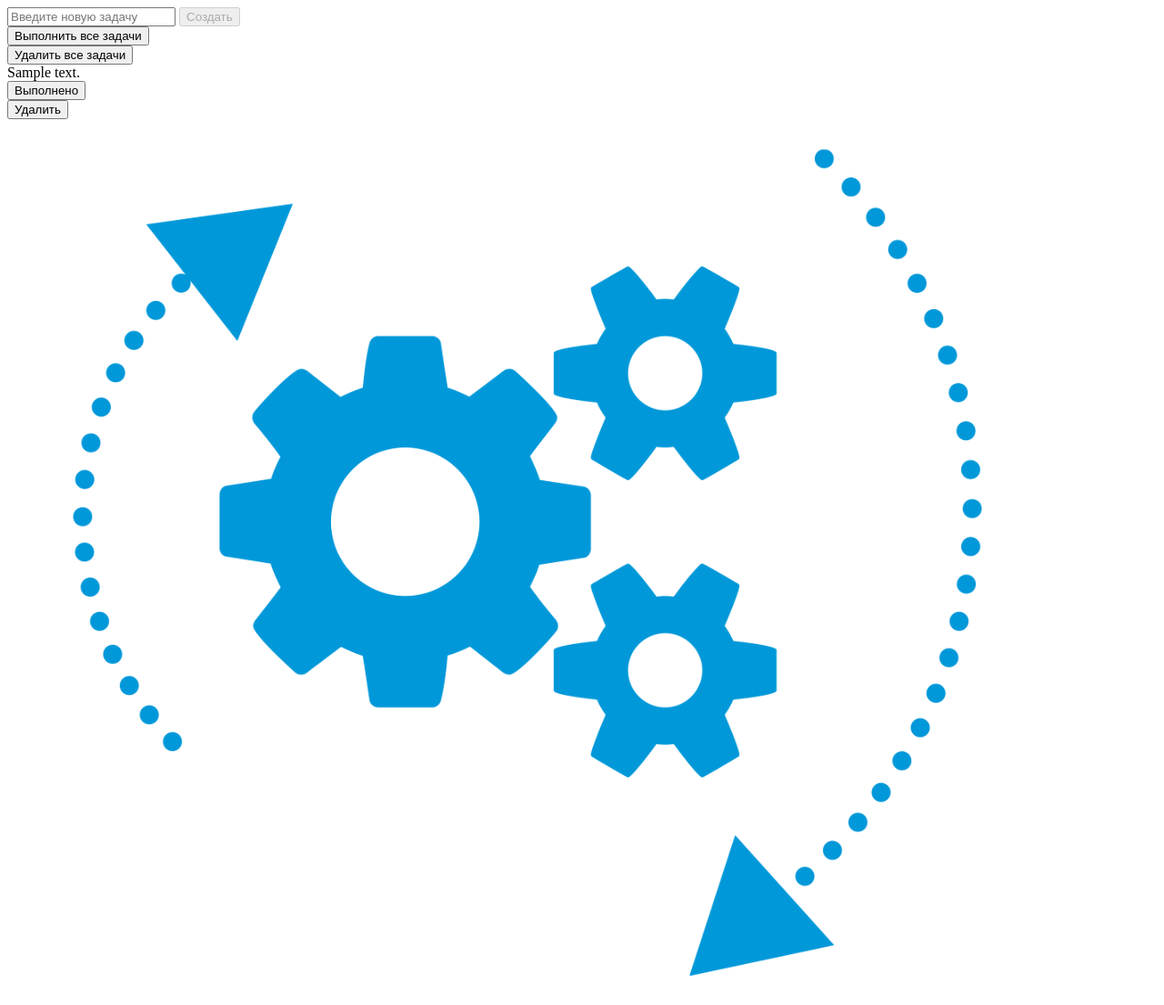
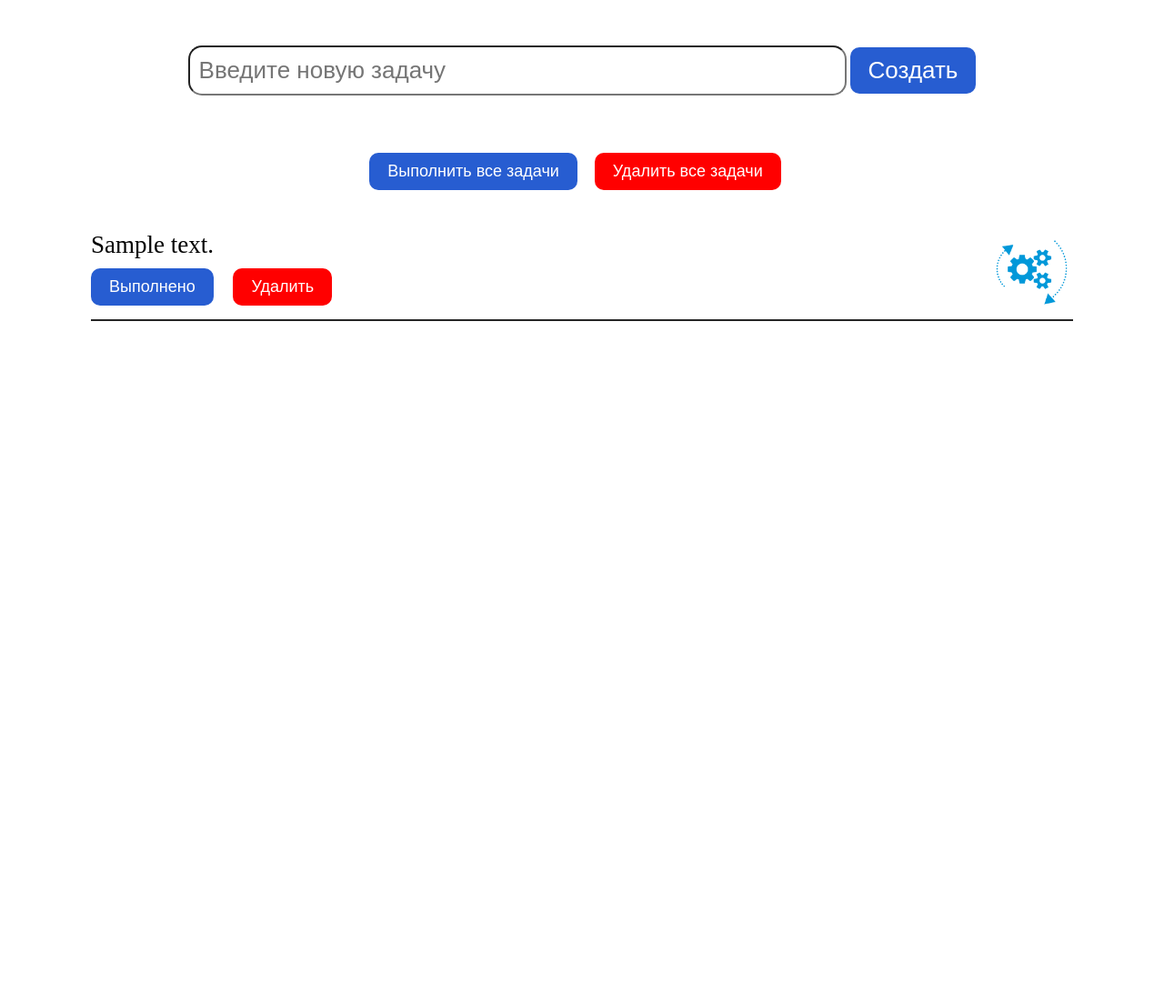
Before and after one commit to gleb-ryabov/task_list, a PHP site: page /tasks.php in a window 1280 px wide. Shown: the whole page at 91% size. After the commit the page ends 353 px from the top, so only its background shows below. Run offline with PHP 8.4, Linux system fonts and the light colour scheme; the visitor is signed in with stand-in values (Sample User, id 1); tables that the repository leaves empty hold one stand-in row (values such as "Sample post").

Commit message:
Add style

```diff
--- /dev/null
+++ b/css/tasks.css
@@ -0,0 +1,75 @@
+body{
+    margin-left: 100px;
+    margin-right: 100px;
+    margin-top: 50px;
+}
+
+/* Блок создания новой задачи */
+.new_task {
+    text-align: center;
+  }
+  .new_task form {
+    display: inline-block;
+    margin-bottom: 50px;
+  }
+  .new_task input{
+    font-size: 26px;
+    padding: 10px;
+    border-radius: 15px;
+    width: 700px;
+  }
+
+/* Блок кнопок, применимых ко всем задачам */
+.manage_all_task{
+    text-align: center;
+}
+  .manage_all_task form {
+    display: inline-block;
+    margin-right: 15px;
+    margin-bottom: 20px;
+  }
+
+/* Блок каждой определенной задачи */
+.task{
+    border-bottom: 2px solid #252525;
+    display: flex;
+    align-items: center;
+    justify-content: space-between;
+    margin-bottom: 10px;
+    margin-top: 10px;
+}
+  .task a{
+    font-size: 27px;
+  }
+  /* Описание задачи + кнопки управления задачей */
+  .task-content {
+    flex: 1;
+  }
+  /* Блок кнопок внутри задачи */
+  .buttons_task form{
+    display: inline-block;
+    margin-right: 15px;
+    margin-top: 10px;
+  }
+  .img_status img{
+    width: 90px;
+  }
+
+/* Все кнопки страницы */
+button{
+    font-size: 18px;
+    padding: 10px 20px 10px 20px;
+    border-radius: 10px;
+    border: 0px;
+    background-color: #275dd1;
+    color: white;
+    margin-bottom: 15px;
+    cursor: pointer;
+}
+.btn_delete_all, .btn_delete{
+    background-color:red;
+}
+#btn_new_task{
+    font-size: 26px;
+    cursor: not-allowed;
+}
--- a/js/block_button_task.js
+++ b/js/block_button_task.js
@@ -1,7 +1,12 @@
 document.getElementById('description').addEventListener('input', function() {
-    if (document.getElementById('description').value) {
-        document.getElementById('btn_new_task').removeAttribute('disabled');
+    var descriptionValue = document.getElementById('description').value;
+    var newTaskButton = document.getElementById('btn_new_task');
+
+    if (descriptionValue) {
+        newTaskButton.removeAttribute('disabled');
+        newTaskButton.style.cursor = 'pointer';
     } else {
-        document.getElementById('btn_new_task').setAttribute('disabled', 'disabled');
+        newTaskButton.setAttribute('disabled', 'disabled');
+        newTaskButton.style.cursor = 'not-allowed';
     }
 });
--- a/login.html
+++ b/login.html
@@ -2,10 +2,11 @@
     <head>
         <title> Авторизация </title>
         <meta charset = "UTF-8">
-
+        <link rel = "stylesheet" href = "css/login.css">
     </head>
     <body>
         <form action = "authentication.php" method = "POST">
+            <h3> Авторизация </h3>
             <p>Логин: <input type = "text" name = "login" id = "login"></p>
             <p>Пароль: <input type = "password" name = "password" id = "password"></p>
             <p><button type = "submit" id="btn_login" disabled> Войти </button>
--- a/tasks.php
+++ b/tasks.php
@@ -6,7 +6,7 @@
     //Запрос на выборку задач текущего пользователя
     $login = $_SESSION['login'];
     $query = "SELECT tasks.id, description, tasks.created_at, status FROM tasks
-        JOIN users ON users.id = tasks.user_id WHERE users.login= :login";
+        JOIN users ON users.id = tasks.user_id WHERE users.login= :login ORDER BY tasks.created_at DESC";
     $stmt = $db->prepare($query);
     $stmt -> execute(array(":login" => ($login)));
     $result = $stmt->fetchAll(PDO::FETCH_ASSOC);
@@ -16,6 +16,7 @@
     <head>
         <title>Список задач</title>
         <meta charset = "UTF-8">
+        <link rel = "stylesheet" href = "css/tasks.css">
     </head>
 
     <body>
@@ -30,17 +31,16 @@
         <!-- Блок управления всеми задачами -->
         <div class = "manage_all_task">
             <form action="change_status_task.php" method="POST">
-                <button type="submit">Выполнить все задачи</button>
+                <button type="submit" class = "btn_complite_all">Выполнить все задачи</button>
             </form>
 
             <form action="delete_task.php" method="POST">
-                <button type="submit">Удалить все задачи</button>
+                <button type="submit" class = "btn_delete_all">Удалить все задачи</button>
             </form>
         </div>
 
         <!-- Блок списка задач -->
         <div class = "task_list">
-
             <?php
                 //$result - массив из запроса выборки задач пользователя, сделанного в начале документа
                 foreach ($result as $row){
@@ -50,11 +50,21 @@
                     }
                     else{
                         $button_text = "Не выполнено";
+                        echo    '<style>
+                                    #description_' . $row['id'] . '{
+                                        color:rgb(67, 176, 42) !important;
+                                        text-decoration: line-through;
+                                    }
+                                </style>';
                     }
                     //Блок конкретной задачи
                     echo
-                    '<div class = "task">' .
+                    '<div class = "task">
+
+                        <div class="task-content">
+                            <a id="description_' . $row['id'] . '">' .
                                 $row['description'] . '
+                            <a>
 
                             <div class="buttons_task">
                                 <form action="change_status_task.php" method="POST">
@@ -65,8 +75,10 @@
 
                                 <form action = "delete_task.php" method = "POST">
                                     <input type = "hidden" name = "id_task" value = "' . $row['id'] . '">
-                                <button type = "submit"> Удалить </button>
+                                    <button type = "submit" class="btn_delete"> Удалить </button>
                                 </form>
+                            </div>
+
                         </div>
 
                         <div class = "img_status">
```
Also changed, not shown: css/login.css (added, +59 -0 lines), js/block_button_login.js (+13 -12 lines). Lines whose indentation alone changed are shown as unchanged.
